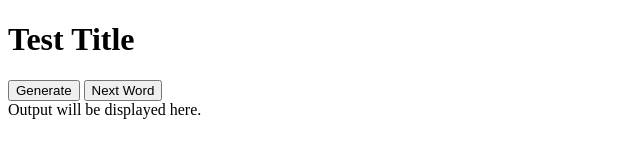
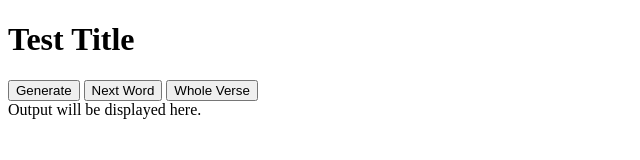
Before and after one commit to mdmarufmotaleb/quran-memoriser, a website with bundled scripts: page index.html in a window 1280 px wide. Shown: the whole page, without its empty margins (0-640 px from the left). Built offline with nearby package versions, Linux system fonts and the light colour scheme.

Commit message:
Can show whole verse

```diff
--- a/index.html
+++ b/index.html
@@ -9,6 +9,7 @@
     <h1>Test Title</h1>
     <button onclick="show_verse()">Generate</button>
     <button onclick="next_word()">Next Word</button>
+    <button onclick="show_whole_verse()">Whole Verse</button>
     <div id="show_verse">Output will be displayed here.</div>
 
     <script type="module" src="show_verse.js"></script>
--- a/show_verse.js
+++ b/show_verse.js
@@ -19,5 +19,12 @@ function next_word() {
     document.getElementById('show_verse').textContent = trimmed_verse;
 }
 
+function show_whole_verse() {
+    current_number_words = 250;
+    const trimmed_verse = show_words(current_verse, current_number_words);
+    document.getElementById('show_verse').textContent = trimmed_verse;
+}
+
 window.show_verse = show_verse;
 window.next_word = next_word;
+window.show_whole_verse = show_whole_verse;
```
